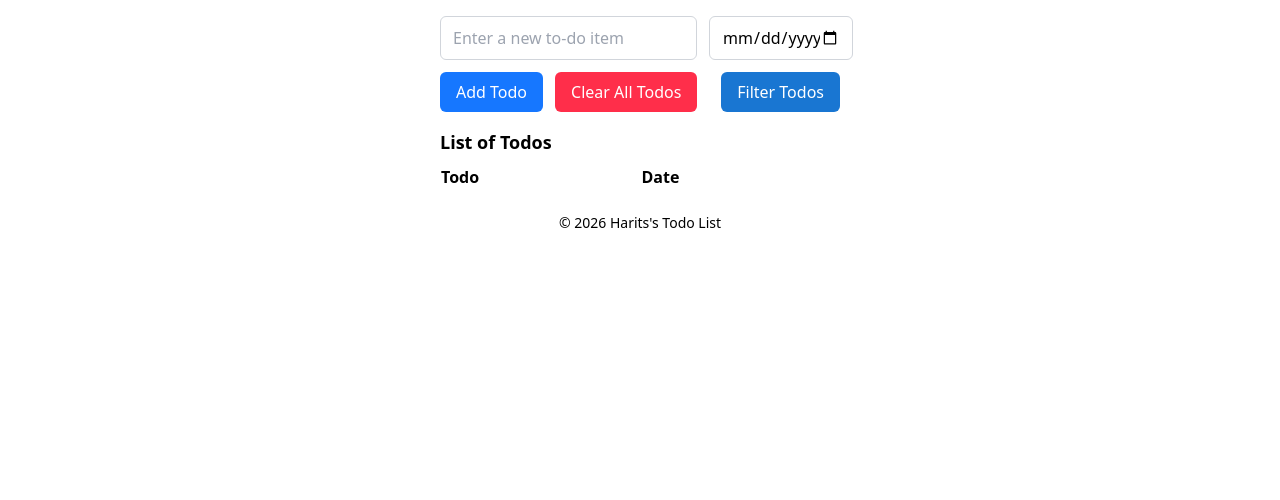
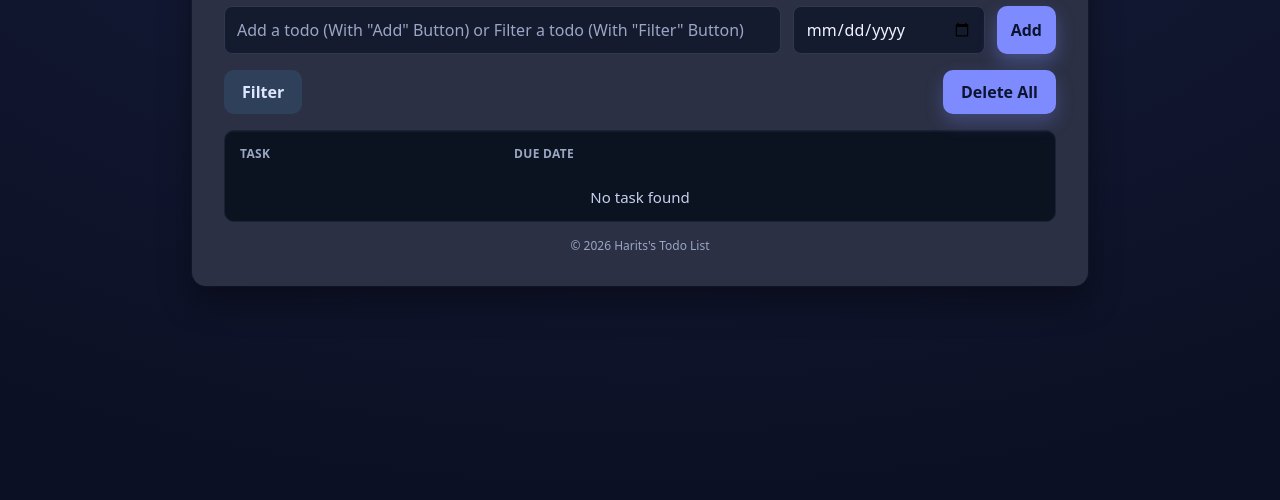
Before and after one commit to JunShichi/CodingCamp-5Jan26-HaritsMaulana, a website: page index.html in a window 1280 px wide. Shown: the part 300-800 px from the top of the page. Drawn offline with nearby package versions, Linux system fonts and the light colour scheme.

Commit message:
Refactor styles and HTML structure for dark theme implementation and improved layout

```diff
--- a/css/styles.css
+++ b/css/styles.css
@@ -1,35 +1,110 @@
-/* Page and card layout */
+/* Dark theme overrides to match the provided mockup */
 * { box-sizing: border-box; }
-body { font-family: -apple-system, BlinkMacSystemFont, 'Segoe UI', Roboto, 'Helvetica Neue', Arial; background: #fff; margin: 0; }
-.page { min-height: 100vh; display: flex; align-items: center; justify-content: center; }
-.card { width: 420px; max-width: calc(100% - 40px); padding: 28px 32px; background: transparent; }
+body { margin: 0; background: #0b1024; color: #e8ecff; }
 
-h1 { text-align: center; font-size: 26px; margin: 0 0 18px 0; }
-h2 { font-size: 20px; margin: 18px 0 8px 0; }
+.app-shell { background: radial-gradient(100% 100% at 50% 0%, rgba(124, 139, 255, 0.12), rgba(11, 16, 36, 0.9)); }
+.card-panel {
+	background: #2b3044;
+	border-radius: 14px;
+	box-shadow: 0 16px 32px rgba(0, 0, 0, 0.35), 0 0 0 1px rgba(255, 255, 255, 0.03);
+	color: #e8ecff;
+}
 
-.form-row { display: flex; gap: 12px; align-items: center; margin-bottom: 12px; }
-.form-row input[type="text"] { flex: 1; padding: 10px 12px; border: 1px solid #bbb; border-radius: 6px; font-size: 16px; }
-.form-row input[type="date"] { padding: 8px 10px; border: 1px solid #bbb; border-radius: 6px; font-size: 15px; width: 150px; }
+.text-heading { color: #f0f2ff; }
+.text-subtle { color: #9aa6c4; }
 
-.buttons-row { display: flex; gap: 12px; margin-bottom: 12px; align-items: center; }
-.btn { padding: 8px 14px; border-radius: 6px; border: none; color: #fff; cursor: pointer; font-size: 14px; }
-.btn.primary { background: #1677ff; }
-.btn.secondary { background: #1976d2; margin-left: auto; }
-.btn.danger { background: #ff2e4a; }
+.input-dark {
+	background: #141b2f;
+	border: 1px solid #2d3854;
+	border-radius: 8px;
+	color: #f2f4ff;
+	padding: 10px 12px;
+}
+.input-dark::placeholder { color: #9aa6c4; }
+.input-dark:focus { outline: 2px solid #7d8bff; outline-offset: 0; }
 
-.todo-table { width: 100%; border-collapse: collapse; margin: 6px 0 18px 0; }
-.todo-table thead th { text-align: left; padding: 8px 0; font-size: 16px; border-bottom: 2px solid rgba(0,0,0,0.2); }
-.todo-table td { padding: 10px 0; font-size: 16px; vertical-align: middle; }
-.todo-table tr + tr td { border-bottom: 1px solid rgba(0,0,0,0.25); }
-.todo-table .task { font-weight: 600; color: #111; }
-.todo-table .date { color: #666; font-size: 14px; }
+.btn-base {
+	border: none;
+	border-radius: 10px;
+	font-weight: 700;
+	cursor: pointer;
+	transition: transform 0.08s ease, box-shadow 0.12s ease, opacity 0.12s ease;
+}
+.btn-base:active { transform: translateY(1px); }
 
-.copyright { text-align: center; font-size: 13px; color: #222; margin-top: 8px; }
+.btn-add {
+	background: #7d8bff;
+	color: #0d1430;
+	padding: 10px 14px;
+	min-width: 48px;
+	display: inline-flex;
+	align-items: center;
+	justify-content: center;
+	box-shadow: 0 8px 18px rgba(125, 139, 255, 0.35);
+	border: none;
+	border-radius: 10px;
+	font-weight: 700;
+	cursor: pointer;
+	transition: transform 0.08s ease, box-shadow 0.12s ease, opacity 0.12s ease;
+}
+.btn-add:hover { opacity: 0.95; }
+.btn-add:active { transform: translateY(1px); }
 
-/* small screens */
-@media (max-width: 420px) {
-	.form-row { flex-direction: column; }
-	.form-row input[type="date"] { width: 100%; }
-	.buttons-row { flex-wrap: wrap; }
-	.btn.secondary { margin-left: 0; }
+.btn-filter {
+	background: #2f405b;
+	color: #dfe6ff;
+	padding: 10px 18px;
+	border: none;
+	border-radius: 10px;
+	font-weight: 700;
+	cursor: pointer;
+	transition: transform 0.08s ease, box-shadow 0.12s ease, opacity 0.12s ease;
 }
+.btn-filter:hover { opacity: 0.92; }
+.btn-filter:active { transform: translateY(1px); }
+
+.btn-clear {
+	background: #7d8bff;
+	color: #0d1430;
+	padding: 10px 18px;
+	box-shadow: 0 8px 18px rgba(125, 139, 255, 0.28);
+	border: none;
+	border-radius: 10px;
+	font-weight: 700;
+	cursor: pointer;
+	transition: transform 0.08s ease, box-shadow 0.12s ease, opacity 0.12s ease;
+}
+.btn-clear:hover { opacity: 0.95; }
+.btn-clear:active { transform: translateY(1px); }
+
+.table-wrapper {
+	background: #0b1220;
+	border-radius: 10px;
+	padding: 14px 14px 6px 14px;
+	border: 1px solid #1b2236;
+	box-shadow: inset 0 1px 0 rgba(255, 255, 255, 0.04);
+}
+.table-wrapper thead th {
+	color: #9aa6c4;
+	font-weight: 700;
+}
+.table-wrapper tbody td {
+	padding: 10px 4px;
+	color: #e8ecff;
+	font-size: 15px;
+	border-bottom: 1px solid rgba(255, 255, 255, 0.05);
+}
+
+.empty-state {
+	text-align: center;
+	color: #c8d0f0;
+	padding: 16px 0 6px 0;
+	font-size: 15px;
+}
+
+@media (max-width: 640px) {
+	.card-panel { padding: 18px; }
+	.btn-clear, .btn-filter { flex: 1; text-align: center; }
+	.btn-add { width: 100%; }
+	.table-wrapper { padding: 10px 10px 4px 10px; }
+}
--- a/index.html
+++ b/index.html
@@ -27,33 +27,39 @@
     <link rel="stylesheet" href="css/styles.css">
 </head>
 <body>
-    <div class="min-h-screen flex items-center justify-center bg-white font-sans">
-        <div class="w-full max-w-md px-6 py-8">
-            <h1 class="text-center text-2xl font-semibold mb-4">Todo List Website - Harits</h1>
+    <div class="min-h-screen flex items-center justify-center font-sans app-shell">
+        <div class="w-full max-w-4xl px-8 py-8 card-panel">
+            <h1 class="text-center text-3xl font-semibold mb-6 text-heading">Todo List</h1>
 
-            <div class="flex gap-3 mb-3">
-                <input id="todo-input" type="text" placeholder="Enter a new to-do item" class="flex-1 border border-gray-300 rounded-md px-3 py-2 text-base">
-                <input id="date-input" type="date" class="w-36 border border-gray-300 rounded-md px-3 py-2 text-base">
+            <div class="flex flex-col gap-3 mb-4 md:flex-row">
+                <input id="todo-input" type="text" placeholder="Add a todo (With &quot;Add&quot; Button) or Filter a todo (With &quot;Filter&quot; Button)" class="flex-1 input-dark">
+                <input id="date-input" type="date" class="w-48 input-dark">
+                <button id="add-button" class="btn-add" aria-label="Add todo">
+                    <span class="hidden md:inline">Add</span>
+                    <span class="md:hidden">+</span>
+                </button>
             </div>
 
             <div class="flex items-center gap-3 mb-4">
-                <button id="add-button" class="bg-primary hover:bg-primary/90 text-white px-4 py-2 rounded-md">Add Todo</button>
-                <button id="clear-button" class="bg-danger hover:bg-danger/90 text-white px-4 py-2 rounded-md">Clear All Todos</button>
-                <button id="filter-button" class="ml-auto bg-secondary hover:bg-secondary/90 text-white px-4 py-2 rounded-md">Filter Todos</button>
+                <button id="filter-button" class="btn-filter">Filter</button>
+                <div class="flex-1"></div>
+                <button id="clear-button" class="btn-clear">Delete All</button>
             </div>
 
-            <h2 class="text-lg font-bold mb-2">List of Todos</h2>
+            <div class="table-wrapper">
                 <table id="todo-table" class="w-full text-left">
                     <thead>
                         <tr>
-                        <th class="pb-2">Todo</th>
-                        <th class="pb-2">Date</th>
+                            <th class="pb-2 text-xs uppercase tracking-wide">Task</th>
+                            <th class="pb-2 text-xs uppercase tracking-wide">Due Date</th>
                         </tr>
                     </thead>
-                <tbody id="todo-tbody" class="divide-y divide-gray-200"></tbody>
+                    <tbody id="todo-tbody"></tbody>
                 </table>
+                <div id="empty-state" class="empty-state">No task found</div>
+            </div>
 
-            <p class="text-center text-sm mt-4">© 2026 Harits's Todo List</p>
+            <p class="text-center text-xs mt-4 text-subtle">© 2026 Harits's Todo List</p>
         </div>
     </div>
 
```
Lines whose indentation alone changed are shown as unchanged.
